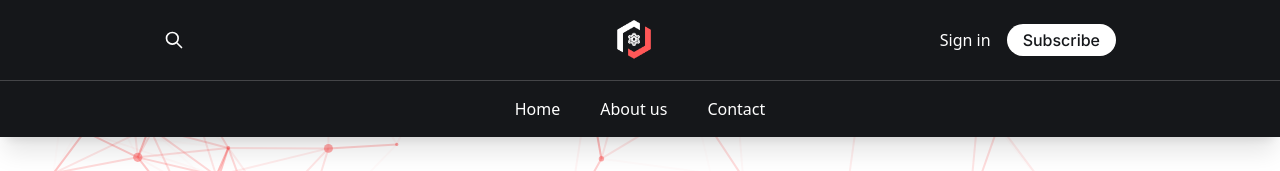
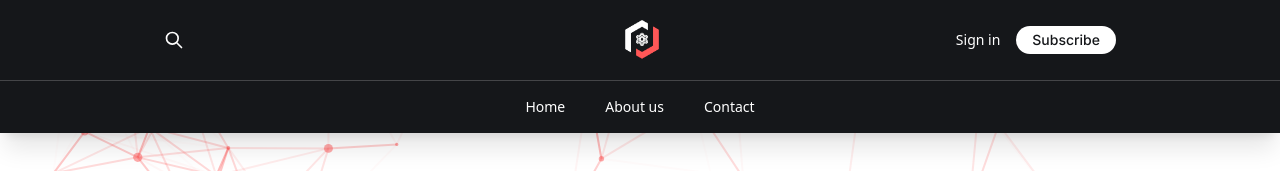
Before and after one commit to ShivrajPhadtareBlockchain/Nextjs-landingPage, a Next.js app: page / in a window 1280 px wide. Shown: the top 171 px of the page. Built offline with nearby package versions, Linux system fonts and the light colour scheme.

Commit message:
Update Navbar.js

```diff
--- a/src/components/Navbar.js
+++ b/src/components/Navbar.js
@@ -23,10 +23,10 @@ const Navbar = () => {
           />
         </div>
         <div className="">
-          <button className={`hover:text-[#ccc] text-white text-base font- mr-2`}>
+          <button className={`hover:text-[#ccc] text-white text-sm font- mr-2`}>
             Sign in
           </button>
-          <button className={`${inter.className} text-[#15171A] bg-white rounded-full  px-4 py-1 font-medium hover:bg-[#f6f6f6] ml-2`}>
+          <button className={`${inter.className} text-[#15171A] bg-white rounded-full  px-4 py-1 text-sm font-medium hover:bg-[#f6f6f6] ml-2`}>
             Subscribe
           </button>
         </div>
@@ -36,17 +36,17 @@ const Navbar = () => {
       <div className="flex items-center justify-center py-4 shadow-xl">
         <ul className="flex items-center justify-center">
           <Link href="/">
-            <li className="hover:text-[#ccc] text-white list-none mx-5 text-base font-medium">
+            <li className="hover:text-[#ccc] text-white list-none mx-5 text-sm font-medium">
               Home
             </li>
           </Link>
           <Link href="/#about">
-            <li className="hover:text-[#ccc] text-white list-none mx-5 text-base font-medium">
+            <li className="hover:text-[#ccc] text-white list-none mx-5 text-sm font-medium">
               About us
             </li>
           </Link>
           <Link href="/#contact">
-            <li className="hover:text-[#ccc] text-white list-none mx-5 text-base font-medium">
+            <li className="hover:text-[#ccc] text-white list-none mx-5 text-sm font-medium">
               Contact
             </li>
           </Link>
```
